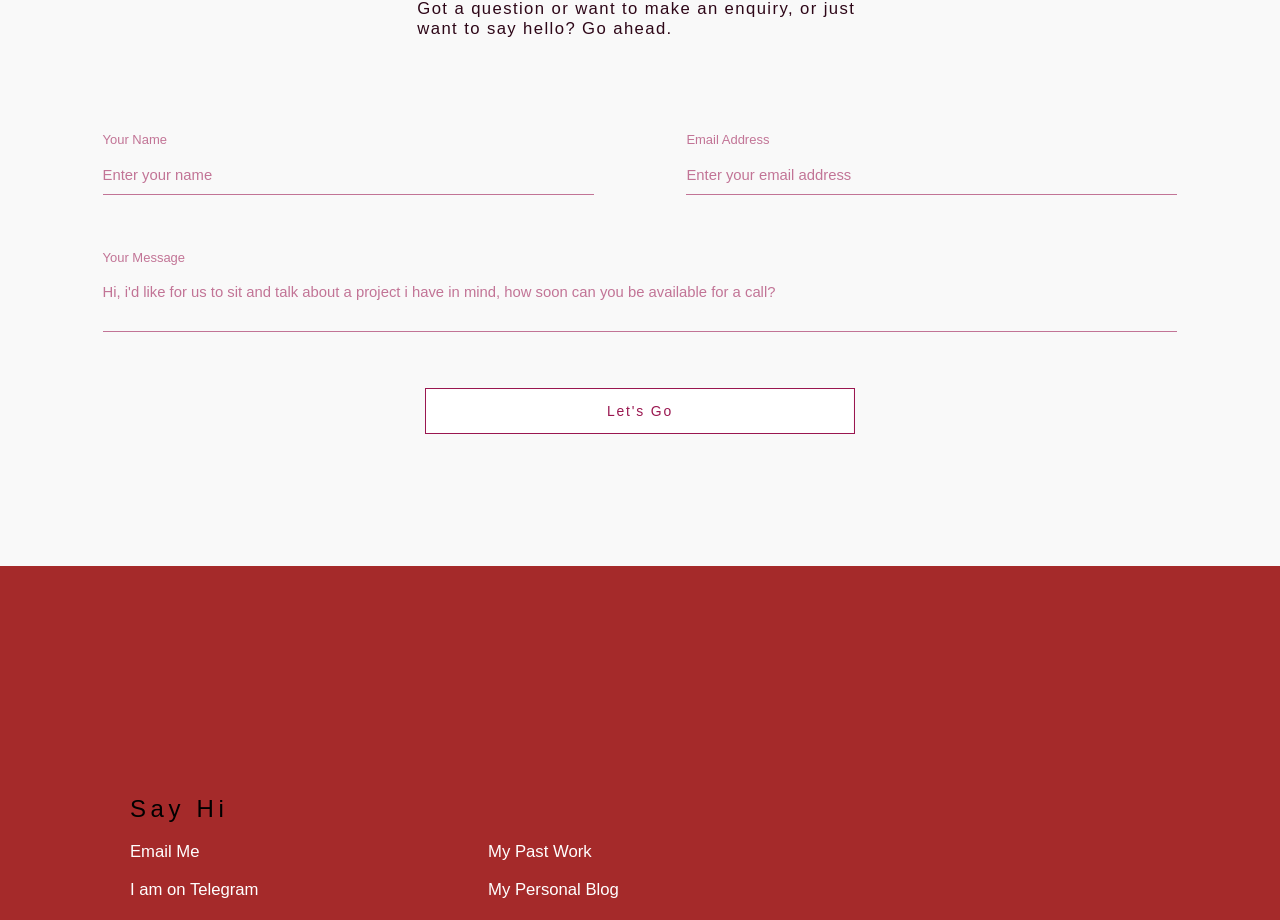
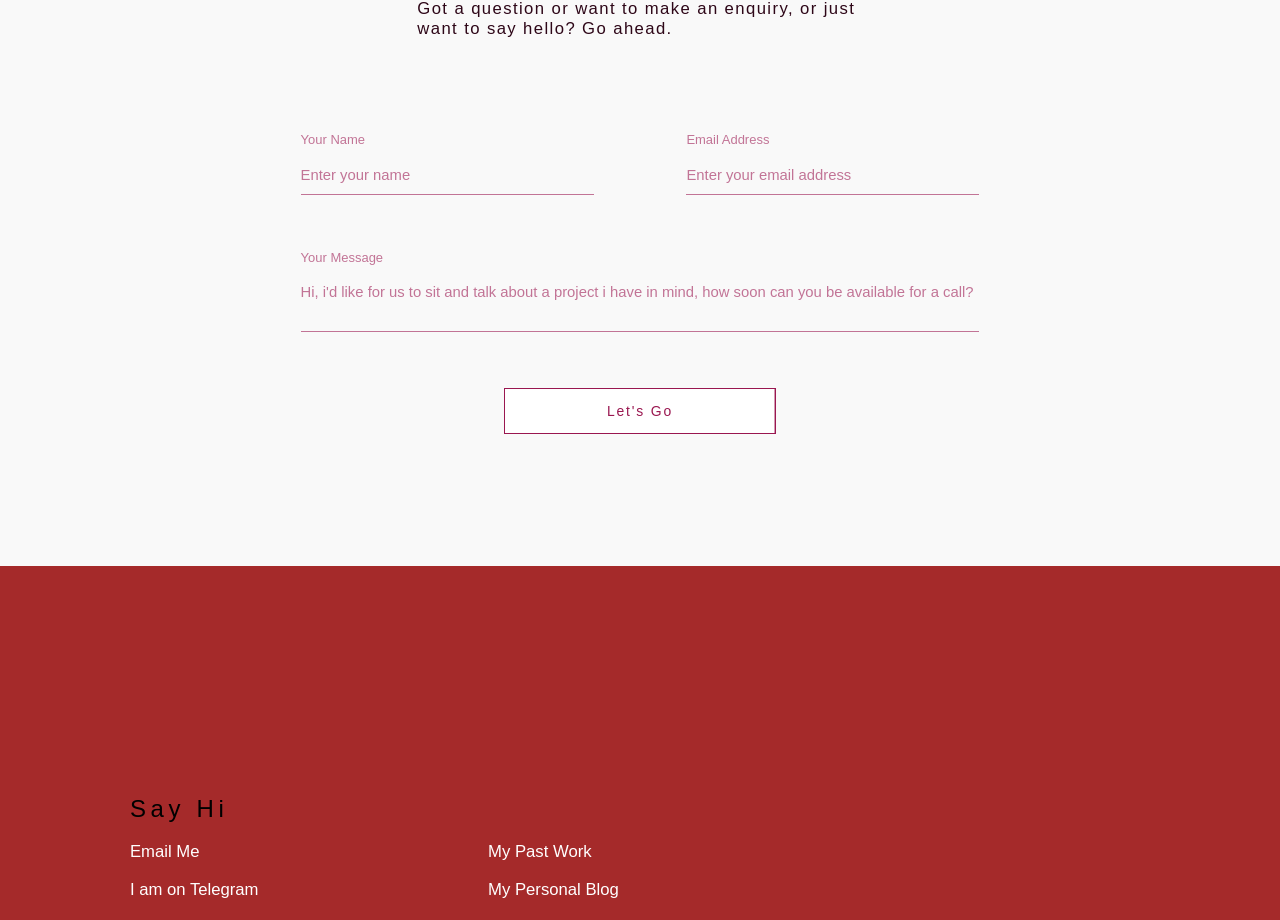
Before and after one commit to RicqCodes/portfolio2, a React (Create React App) app: page / in a window 1280 px wide. Shown: the part 3252-4172 px from the top of the page. Built offline with nearby package versions, Linux system fonts and the light colour scheme.

Commit message:
Fix padding issue

```diff
--- a/src/styles/SectionFive.styled.js
+++ b/src/styles/SectionFive.styled.js
@@ -49,7 +49,7 @@ export const Header = styled.div`
 
 export const Form = styled.form`
   display: flex;
-  width: 95%;
+  width: 60%;
   margin: auto;
   justify-content: center;
   flex-direction: column;
@@ -88,8 +88,7 @@ export const Form = styled.form`
   }
 
   @media (max-width: 40.32em) {
-    /* padding: 8rem;
-    margin: auto; */
+    width: 95%;
   }
 `;
 
--- a/src/styles/SectionFour.styled.js
+++ b/src/styles/SectionFour.styled.js
@@ -20,10 +20,6 @@ export const SectionFourContainer = styled.section`
     padding: 15rem 0.5rem 0;
     margin-bottom: 10rem;
     /* margin-top: 5rem; */
-  }
-
-  @media (max-width: 26rem) {
-    margin-bottom: 0;
   }
 `;
 
```
